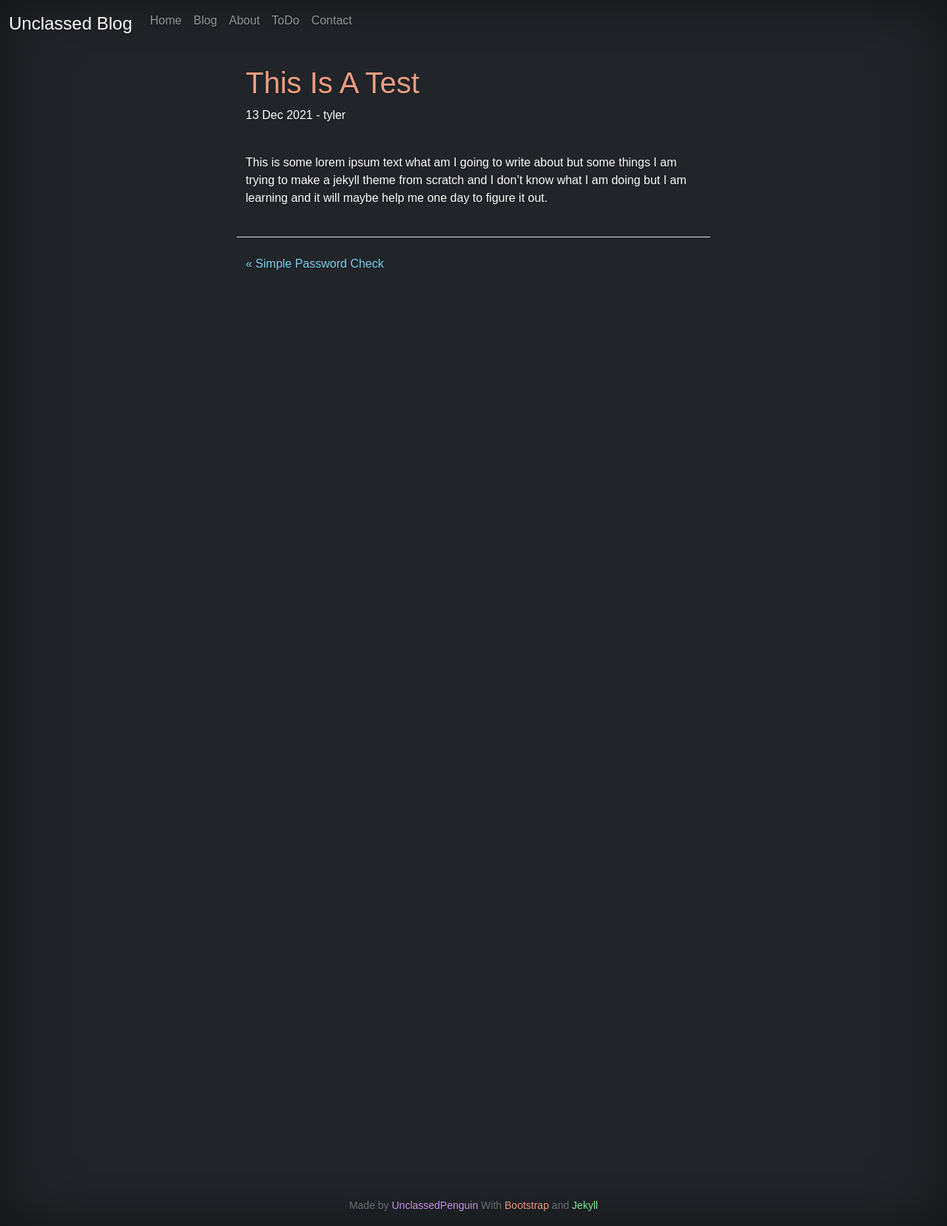
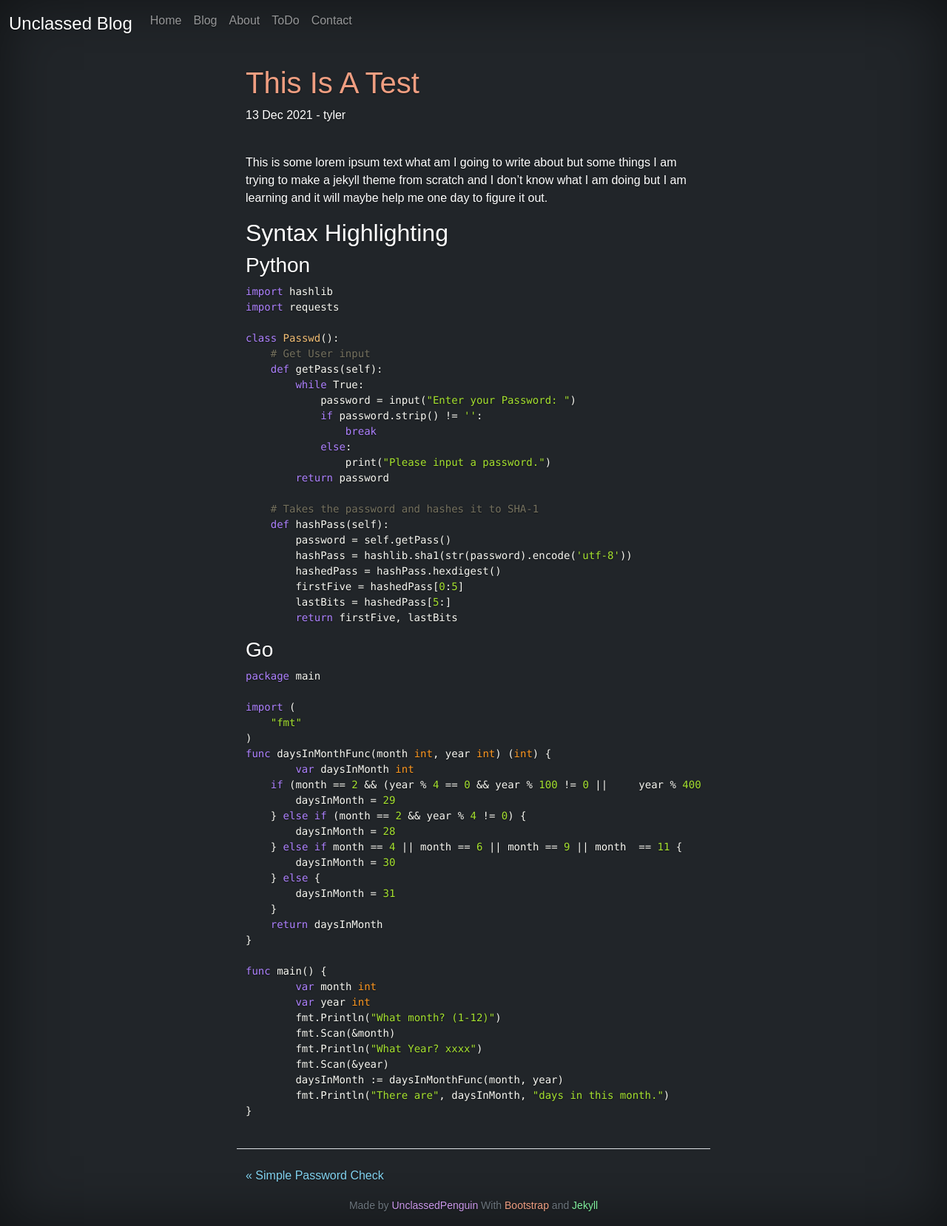
Before and after one commit to UnclassedPenguin/unclassedpenguin.github.io, a Jekyll site: the page built from _posts/2021-12-13-first-post.md, in a window 1280 px wide. Shown: the whole page at 74% size. Built offline with Jekyll 4.4.1, drawn with Linux system fonts in a browser that asks for light colours.

Commit message:
added syntax to post

```diff
--- a/_posts/2021-12-13-first-post.md
+++ b/_posts/2021-12-13-first-post.md
@@ -5,3 +5,66 @@ title: This Is A Test
 ---
 
 This is some lorem ipsum text what am I going to write about but some things I am trying to make a jekyll theme from scratch and I don't know what I am doing but I am learning and it will maybe help me one day to figure it out.
+
+## Syntax Highlighting
+
+### Python
+
+{% highlight python %}
+import hashlib
+import requests
+
+class Passwd():
+    # Get User input
+    def getPass(self):
+        while True:
+            password = input("Enter your Password: ")
+            if password.strip() != '':
+                break
+            else:
+                print("Please input a password.")
+        return password
+
+    # Takes the password and hashes it to SHA-1
+    def hashPass(self):
+        password = self.getPass()
+        hashPass = hashlib.sha1(str(password).encode('utf-8'))
+        hashedPass = hashPass.hexdigest()
+        firstFive = hashedPass[0:5]
+        lastBits = hashedPass[5:]
+        return firstFive, lastBits
+{% endhighlight %}
+
+### Go
+
+{% highlight go %}
+package main
+
+import (
+    "fmt"
+)
+func daysInMonthFunc(month int, year int) (int) {
+	var daysInMonth int
+    if (month == 2 && (year % 4 == 0 && year % 100 != 0 ||     year % 400 == 0)) {
+        daysInMonth = 29
+    } else if (month == 2 && year % 4 != 0) {
+        daysInMonth = 28
+    } else if month == 4 || month == 6 || month == 9 || month  == 11 {
+        daysInMonth = 30
+    } else {
+        daysInMonth = 31
+    }
+    return daysInMonth
+}
+
+func main() {
+	var month int
+	var year int
+	fmt.Println("What month? (1-12)")
+	fmt.Scan(&month)
+	fmt.Println("What Year? xxxx")
+	fmt.Scan(&year)
+	daysInMonth := daysInMonthFunc(month, year)
+	fmt.Println("There are", daysInMonth, "days in this month.")
+}
+{% endhighlight %}
```
